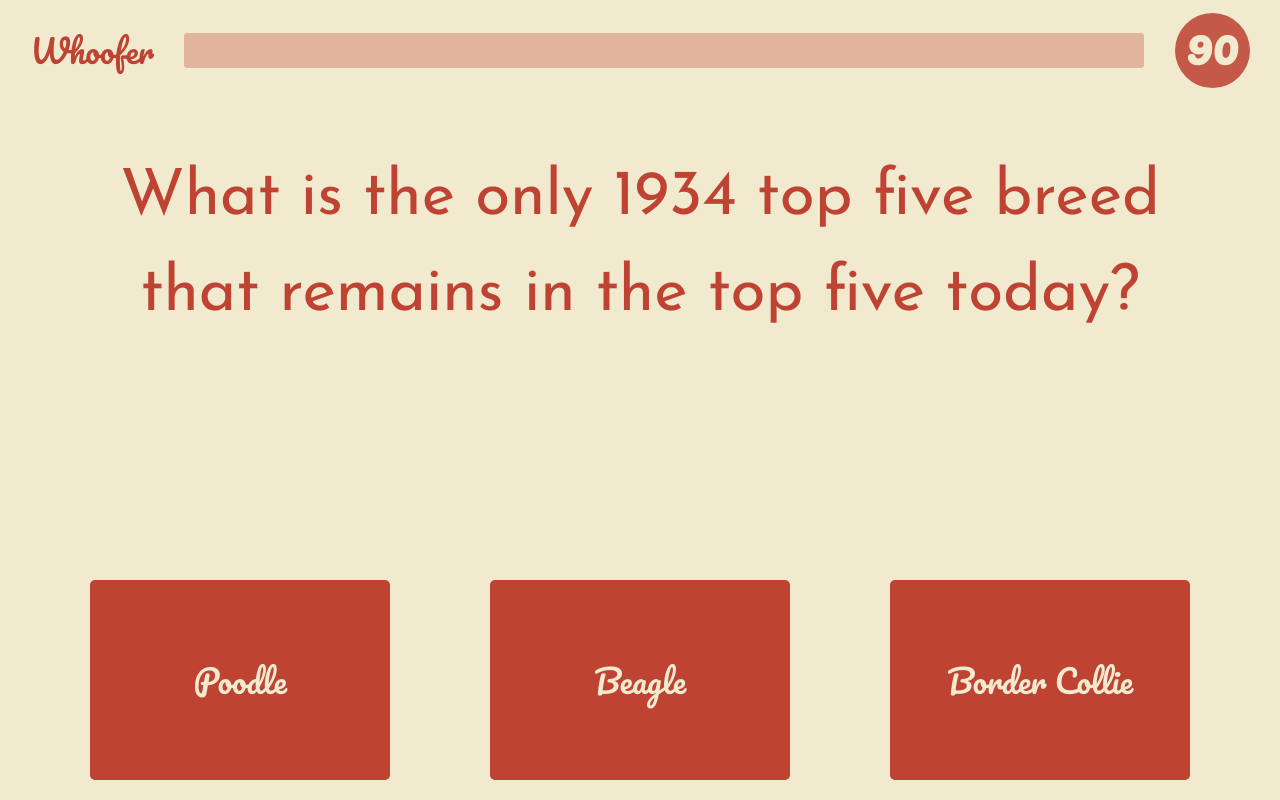
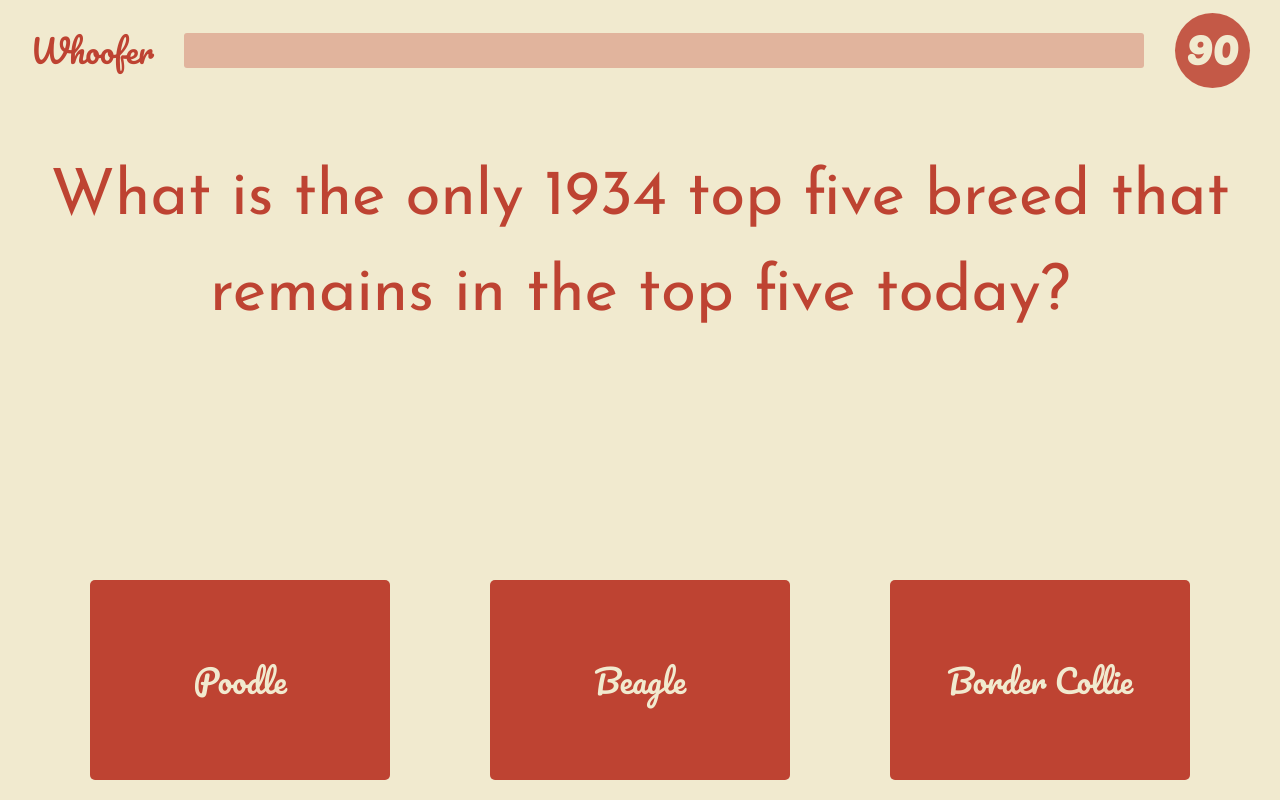
Before and after one commit to JCPenne/whoofer, a Next.js app: page /quiz in a window 1280 px wide. Both pictures are taken after a click on the button 640 px from the left and 678 px from the top of the page. Built offline with nearby package versions, Linux system fonts and the light colour scheme.

Commit message:
reduce padding for question text to avoid spillover

```diff
--- a/components/QuizQuestions/QuizQuestions.module.css
+++ b/components/QuizQuestions/QuizQuestions.module.css
@@ -25,8 +25,8 @@
 }
 .question {
   font-size: 3rem;
-  padding-left: 100px;
-  padding-right: 100px;
+  padding-left: 50px;
+  padding-right: 50px;
   text-align: center;
   line-height: 1.5;
   max-height: 50%;
```
